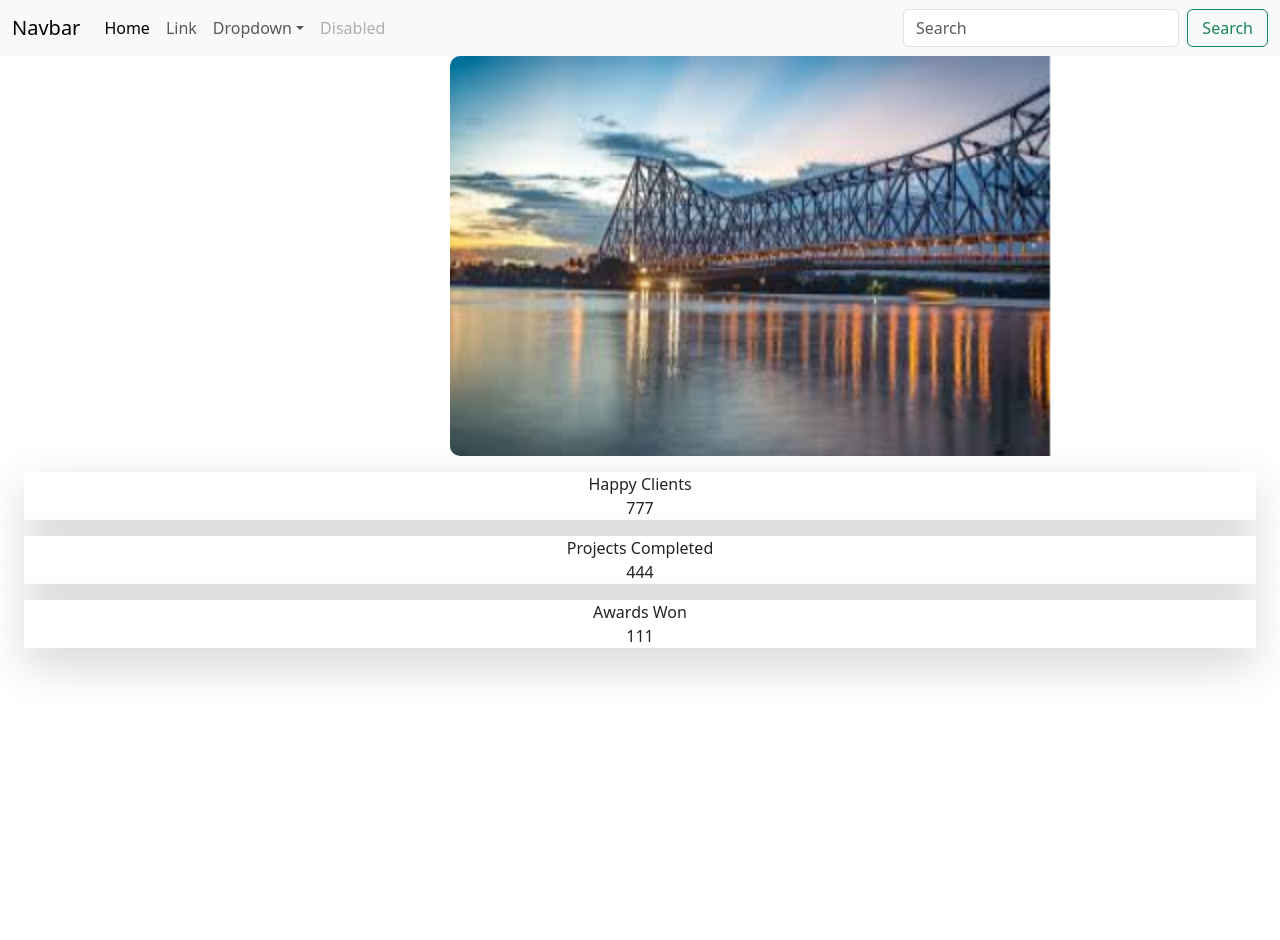
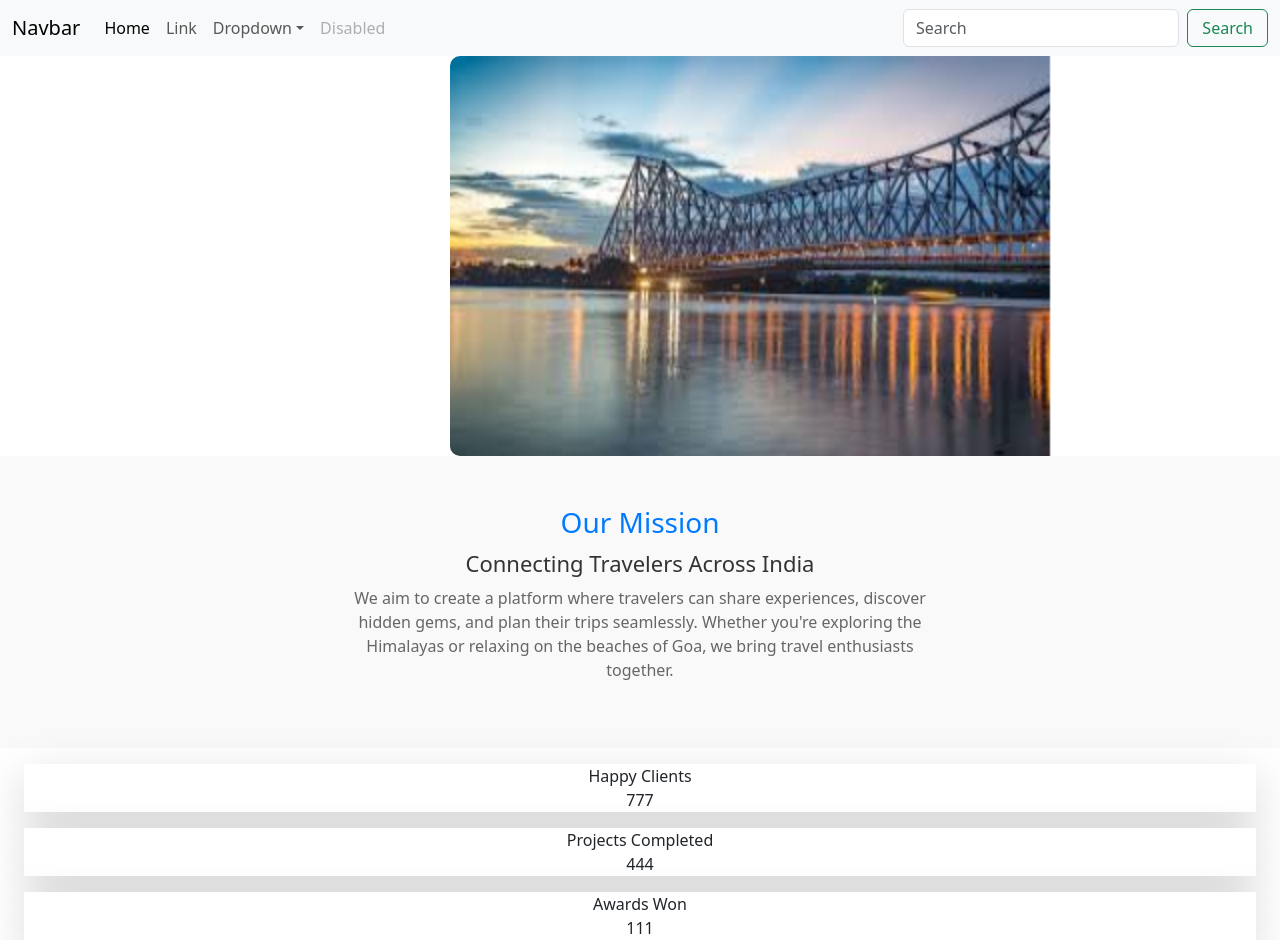
Before and after one commit to Daronik02/Travelling-Media, a React (Vite) app: page / in a window 1280 px wide. Before the commit the page ends 800 px from the top, so only its background shows below. Built offline with nearby package versions, Linux system fonts and the light colour scheme.

Commit message:
Added MissionSection component and updated App.jsx

```diff
--- a/src/App.jsx
+++ b/src/App.jsx
@@ -4,12 +4,14 @@ import React from "react";
 import Navbar from "./assets/component/Navbar.jsx";
 import Carousel from "./assets/component/Carousel.jsx";
 import Counterblocks from "./assets/component/Counterblocks.jsx";
+import MissionSection from "./assets/MissionSectio.jsx";
 
 const App =()=>{
   return(
   <>
   <Navbar/>
   <Carousel/>
+  <MissionSection/>
   <Counterblocks/>
   </>
   )
--- /dev/null
+++ b/src/assets/MissionSectio.jsx
@@ -0,0 +1,54 @@
+import React from "react";
+
+const MissionSection = () => {
+  return (
+    <section
+      className="mission"
+      style={{
+        textAlign: "center",
+        padding: "50px 20px",
+        backgroundColor: "#f9f9f9",
+      }}
+    >
+      <div
+        className="mission-content"
+        style={{
+          maxWidth: "600px",
+          margin: "auto",
+        }}
+      >
+        <h2
+          style={{
+            fontSize: "28px",
+            color: "#007bff",
+          }}
+        >
+          Our Mission
+        </h2>
+        <h3
+          style={{
+            fontSize: "22px",
+            marginTop: "10px",
+            color: "#333",
+          }}
+        >
+          Connecting Travelers Across India
+        </h3>
+        <p
+          style={{
+            fontSize: "16px",
+            marginTop: "10px",
+            color: "#666",
+            lineHeight: "1.5",
+          }}
+        >
+          We aim to create a platform where travelers can share experiences, discover hidden gems, and
+          plan their trips seamlessly. Whether you're exploring the Himalayas or relaxing on the beaches of Goa,
+          we bring travel enthusiasts together.
+        </p>
+      </div>
+    </section>
+  );
+};
+
+export default MissionSection;
```
